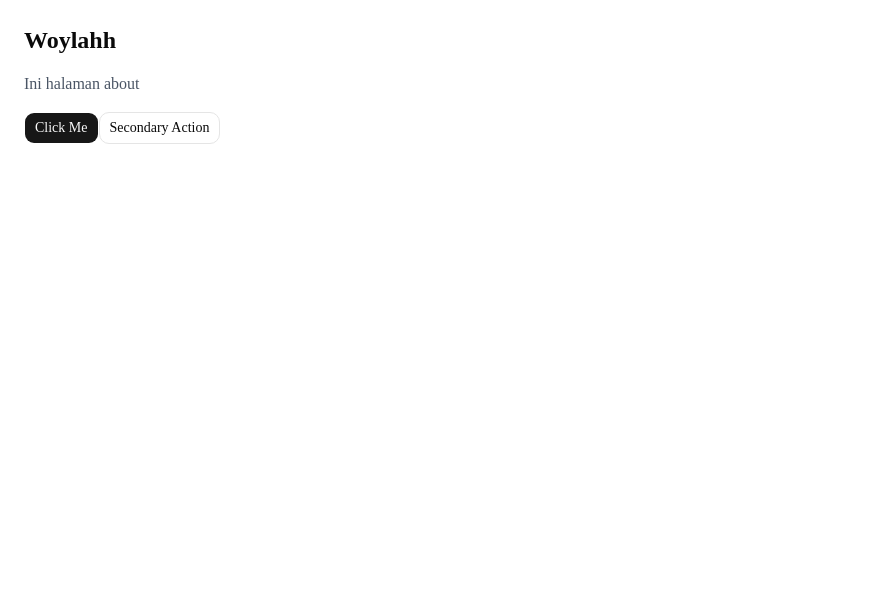
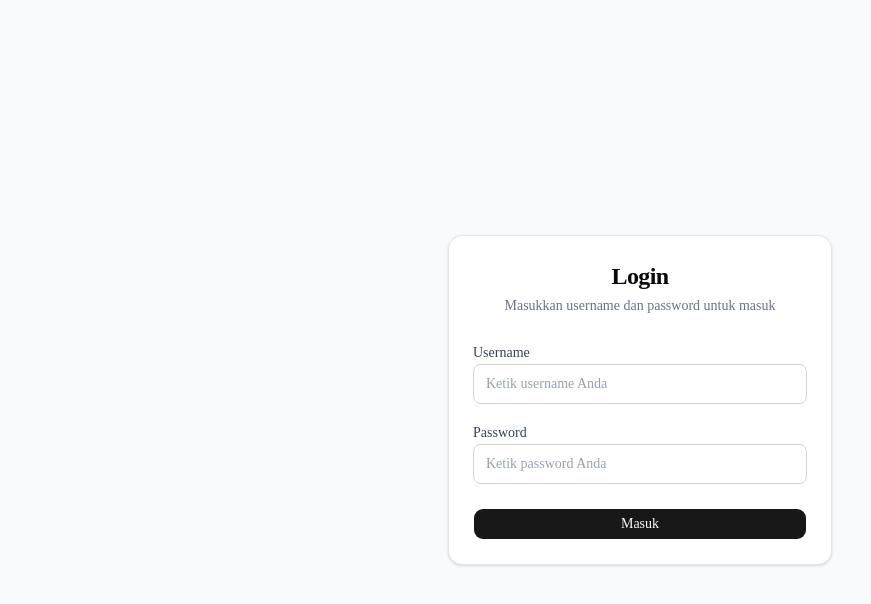
Before and after one commit to arfoux/nyamkuy, a Next.js app: page /login in a window 1280 px wide. Shown: the top 604 px of the page, without its empty margins (0-871 px from the left). Built offline with nearby package versions, Linux system fonts and the light colour scheme.

Commit message:
menu login

```diff
--- a/src/app/login/page.js
+++ b/src/app/login/page.js
@@ -1,16 +1,78 @@
+"use client";
+
+import { useState } from "react";
 import { Button } from "@/components/ui/button";
 
+export default function LoginPage() {
+  const [username, setUsername] = useState("");
+  const [password, setPassword] = useState("");
 
-export default function AboutPage() {
+  const handleSubmit = (e) => {
+    e.preventDefault();
+    // Tambahkan logika autentikasi/API call Anda di sini
+    console.log("Coba login dengan:", { username, password });
+  };
+
   return (
-    <div className="p-6 space-y-4">
-      <h1 className="text-2xl font-bold">Woylahh</h1>
-      <p className="text-gray-600">
-        Ini halaman about
-      </p>
+    <div className="flex min-h-screen items-center justify-center bg-gray-50 p-4">
+      <div className="w-full max-w-sm rounded-xl border bg-white p-6 shadow-sm">
 
-      <Button variant="default">Click Me</Button>
-      <Button variant="outline">Secondary Action</Button>
+        {/* Header Form */}
+        <div className="mb-6 space-y-1 text-center">
+          <h1 className="text-2xl font-bold tracking-tight">Login</h1>
+          <p className="text-sm text-gray-500">
+            Masukkan username dan password untuk masuk
+          </p>
+        </div>
+
+        {/* Form Login */}
+        <form onSubmit={handleSubmit} className="space-y-4">
+
+          {/* Input Username */}
+          <div className="space-y-2">
+            <label
+              htmlFor="username"
+              className="text-sm font-medium leading-none text-gray-700"
+            >
+              Username
+            </label>
+            <input
+              id="username"
+              type="text"
+              value={username}
+              onChange={(e) => setUsername(e.target.value)}
+              placeholder="Ketik username Anda"
+              required
+              className="flex h-10 w-full rounded-md border border-gray-300 bg-transparent px-3 py-2 text-sm placeholder:text-gray-400 focus:outline-none focus:ring-2 focus:ring-slate-400 focus:border-transparent"
+            />
+          </div>
+
+          {/* Input Password */}
+          <div className="space-y-2">
+            <label
+              htmlFor="password"
+              className="text-sm font-medium leading-none text-gray-700"
+            >
+              Password
+            </label>
+            <input
+              id="password"
+              type="password"
+              value={password}
+              onChange={(e) => setPassword(e.target.value)}
+              placeholder="Ketik password Anda"
+              required
+              className="flex h-10 w-full rounded-md border border-gray-300 bg-transparent px-3 py-2 text-sm placeholder:text-gray-400 focus:outline-none focus:ring-2 focus:ring-slate-400 focus:border-transparent"
+            />
+          </div>
+
+          {/* Tombol Login */}
+          <Button type="submit" className="w-full mt-2">
+            Masuk
+          </Button>
+
+        </form>
+      </div>
     </div>
   );
 }
```
